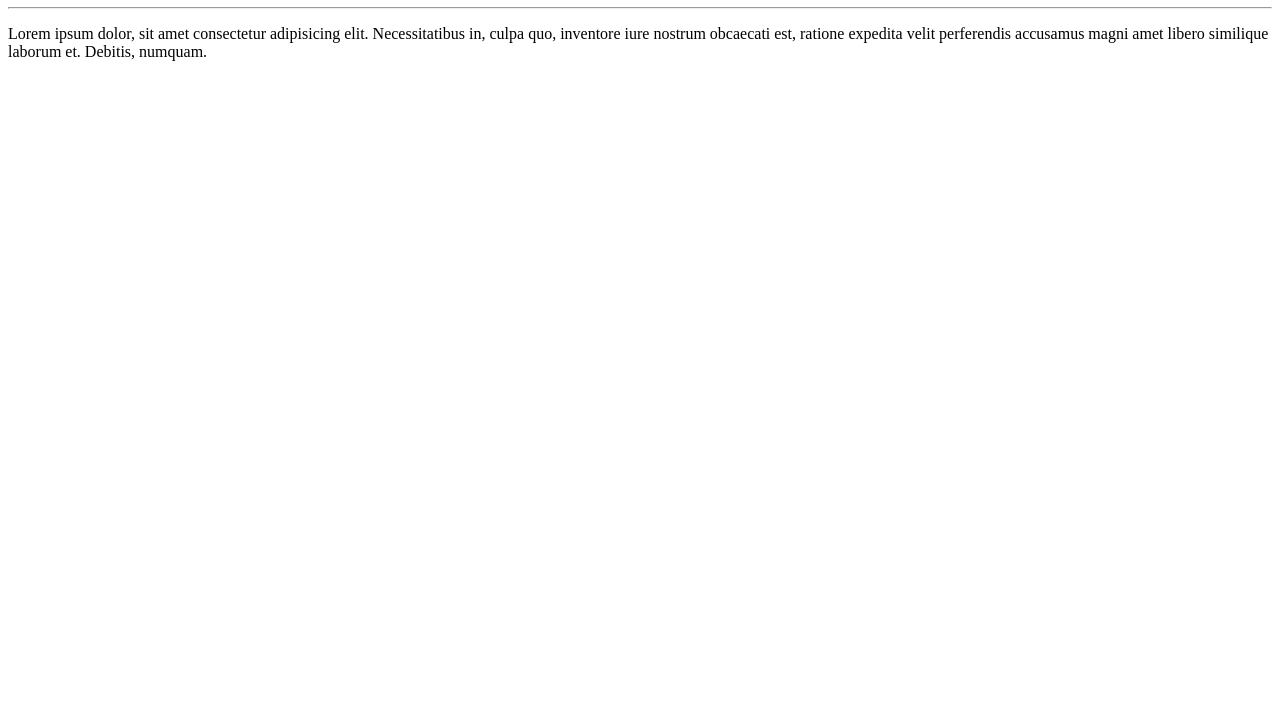
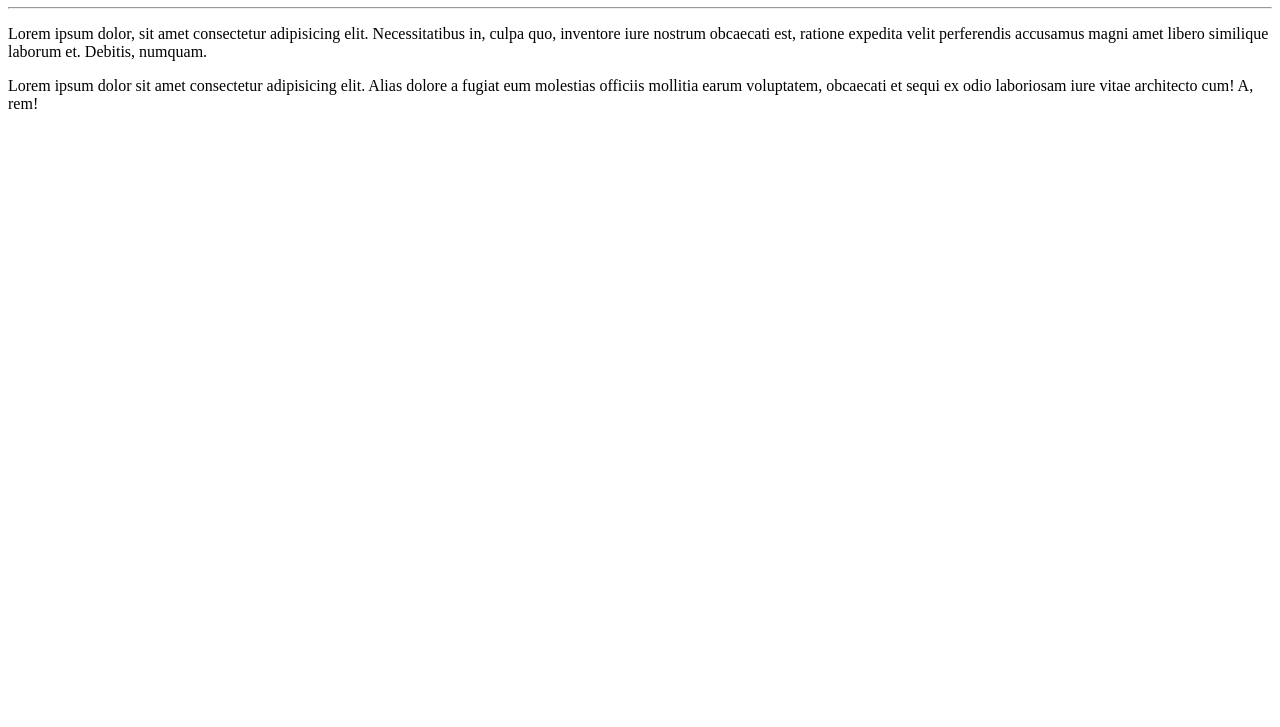
Before and after one commit to yagopiovesan/Ola_Mundo, a plain HTML site: page site_exemplo/index.html in a window 1280 px wide. Shown: the part 73-800 px from the top of the page. Drawn offline with Linux system fonts and the light colour scheme.

Commit message:
Adicionei um parágrafo

```diff
--- a/site_exemplo/index.html
+++ b/site_exemplo/index.html
@@ -9,5 +9,6 @@
     <h1>Olá, Mundo!</h1>
     <hr>
     <p>Lorem ipsum dolor, sit amet consectetur adipisicing elit. Necessitatibus in, culpa quo, inventore iure nostrum obcaecati est, ratione expedita velit perferendis accusamus magni amet libero similique laborum et. Debitis, numquam.</p>
+    <p>Lorem ipsum dolor sit amet consectetur adipisicing elit. Alias dolore a fugiat eum molestias officiis mollitia earum voluptatem, obcaecati et sequi ex odio laboriosam iure vitae architecto cum! A, rem!</p>
 </body>
 </html>
```
